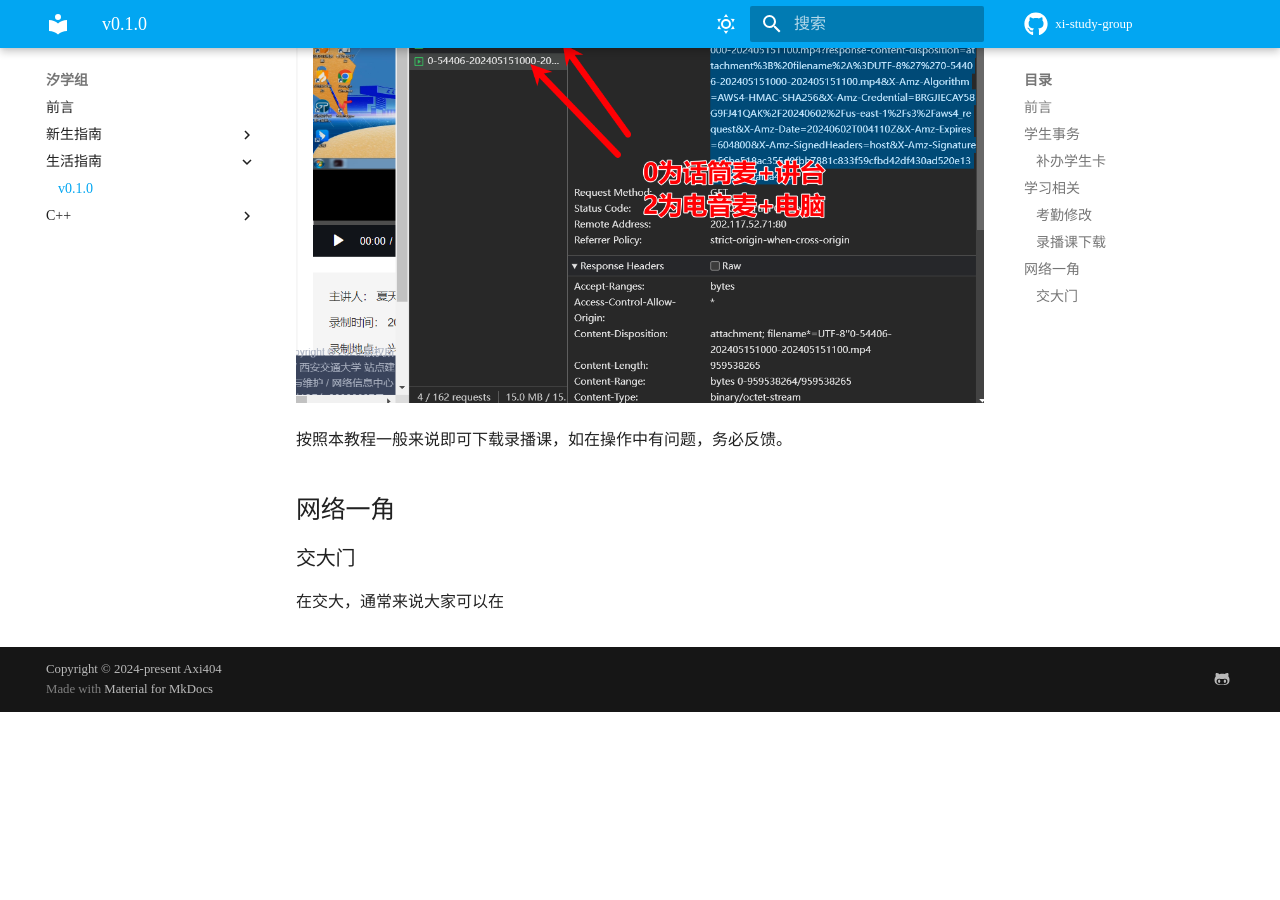
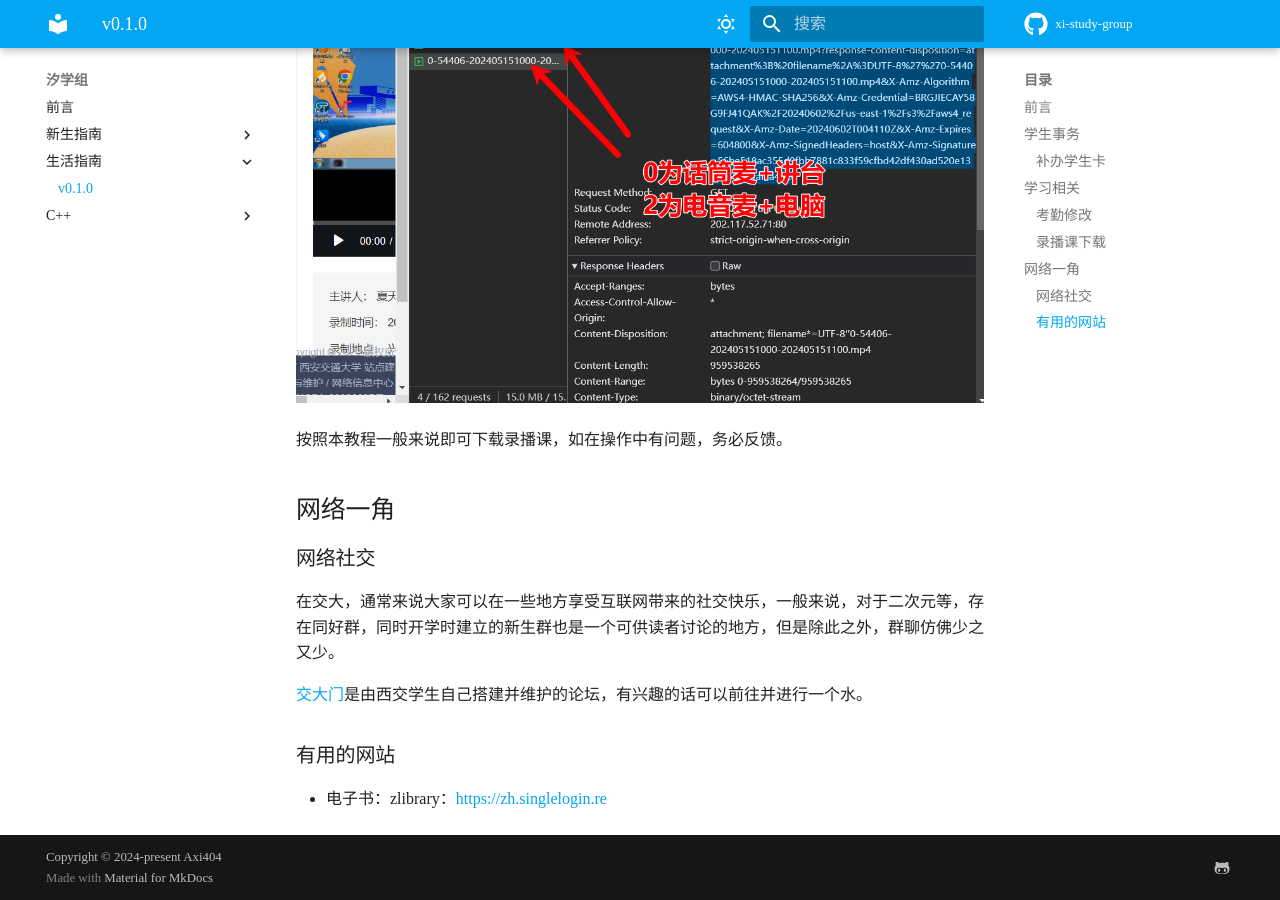
Before and after one commit to XiStudyGroup/XiStudyGroup, an MkDocs documentation site: the page built from docs/生活指南.md, in a window 1280 px wide and 900 px high, scrolled down 3552 px. Built offline with MkDocs 1.6.1 and Material for MkDocs 9.7.7, drawn with Linux system fonts in a browser that asks for light colours; some web fonts are replaced; comment, search, counter and statistics services are not loaded; before the commit the page ends 4264 px from its top, so only the background shows below that.

Commit message:
update life guideline

```diff
--- a/docs/生活指南.md
+++ b/docs/生活指南.md
@@ -61,8 +61,12 @@ Written by axi.
 
 ## 网络一角
 
-### 交大门
+### 网络社交
 
-在交大，通常来说大家可以在
+在交大，通常来说大家可以在一些地方享受互联网带来的社交快乐，一般来说，对于二次元等，存在同好群，同时开学时建立的新生群也是一个可供读者讨论的地方，但是除此之外，群聊仿佛少之又少。
 
-###
+[交大门](xjtu.men)是由西交学生自己搭建并维护的论坛，有兴趣的话可以前往并进行一个水。
+
+### 有用的网站
+
+- 电子书：zlibrary：[https://zh.singlelogin.re](https://zh.singlelogin.re)
```
